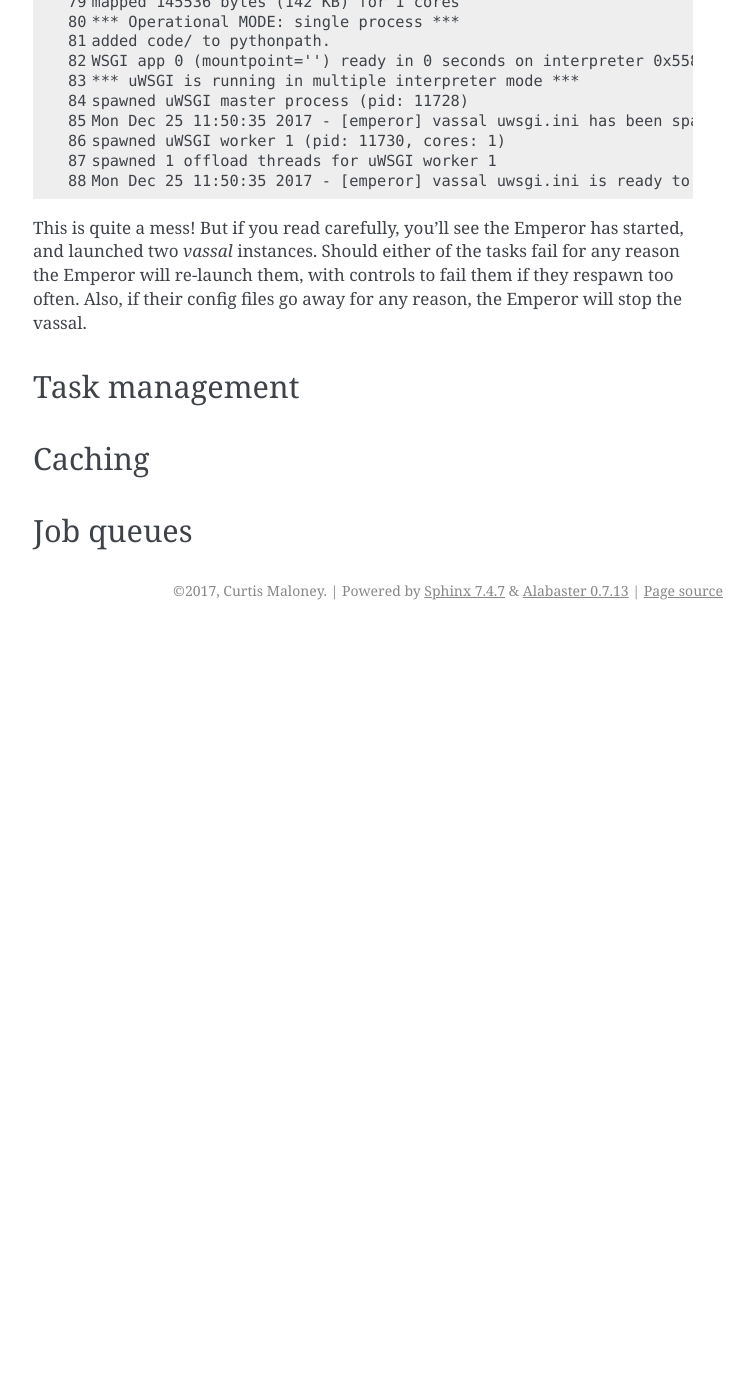
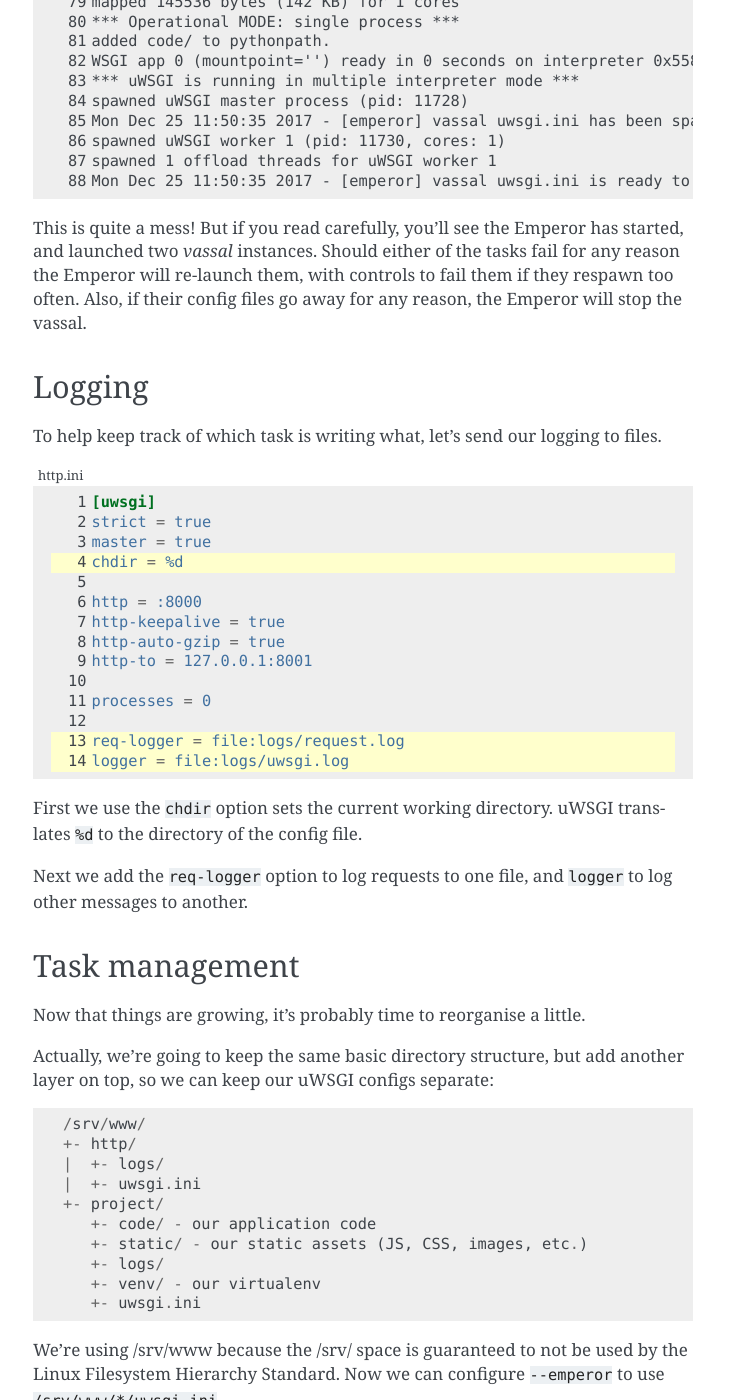
Before and after one commit to funkybob/ugu, a Sphinx documentation site: the page built from docs/index.rst, in a window 1280 px wide and 1400 px high, scrolled down 12533 px. Shown: the whole window, without its empty margins (387-1141 px from the left). Built offline with Sphinx 7.4.7, drawn with Linux system fonts in a browser that asks for light colours; before the commit the page ends 13163 px from its top, so only the background shows below that; some of the changed text lies outside the part shown.

Commit message:
Add logging

```diff
--- a/docs/index.rst
+++ b/docs/index.rst
@@ -495,6 +495,7 @@ And we'll need to add a socket to our app process:
 .. code-block:: ini
    :caption: uwsgi.ini
    :linenos:
+   :emphasize-lines: 5
 
    [uwsgi]
    strict = true
@@ -518,6 +519,7 @@ The final step is to tell the HTTP worker to pass requests on to our app.
 .. code-block:: ini
    :caption: http.ini
    :linenos:
+   :emphasize-lines: 8
 
    [uwsgi]
    strict = true
@@ -680,13 +682,66 @@ for any reason the Emperor will re-launch them, with controls to fail them if
 they respawn too often. Also, if their config files go away for any reason, the
 Emperor will stop the vassal.
 
+Logging
+-------
+
+To help keep track of which task is writing what, let's send our logging to
+files.
+
+.. code-block:: ini
+   :caption: http.ini
+   :linenos:
+   :emphasize-lines: 4,13-14
+
+   [uwsgi]
+   strict = true
+   master = true
+   chdir = %d
+
+   http = :8000
+   http-keepalive = true
+   http-auto-gzip = true
+   http-to = 127.0.0.1:8001
+
+   processes = 0
+
+   req-logger = file:logs/request.log
+   logger = file:logs/uwsgi.log
+
+First we use the ``chdir`` option sets the current working directory. uWSGI
+translates ``%d`` to the directory of the config file.
+
+Next we add the ``req-logger`` option to log requests to one file, and
+``logger`` to log other messages to another.
+
 Task management
 ---------------
 
-.. external daemons
+Now that things are growing, it's probably time to reorganise a little.
+
+Actually, we're going to keep the same basic directory structure, but add
+another layer on top, so we can keep our uWSGI configs separate::
+
+   /srv/www/
+   +- http/
+   |  +- logs/
+   |  +- uwsgi.ini
+   +- project/
+      +- code/ - our application code
+      +- static/ - our static assets (JS, CSS, images, etc.)
+      +- logs/
+      +- venv/ - our virtualenv
+      +- uwsgi.ini
+
+We're using /srv/www because the /srv/ space is guaranteed to not be used by
+the Linux Filesystem Hierarchy Standard. Now we can configure ``--emperor`` to
+use ``/srv/www/*/uwsgi.ini``.
 
 Caching
 -------
 
 Job queues
 ----------
+
+External daemons
+----------------
```
